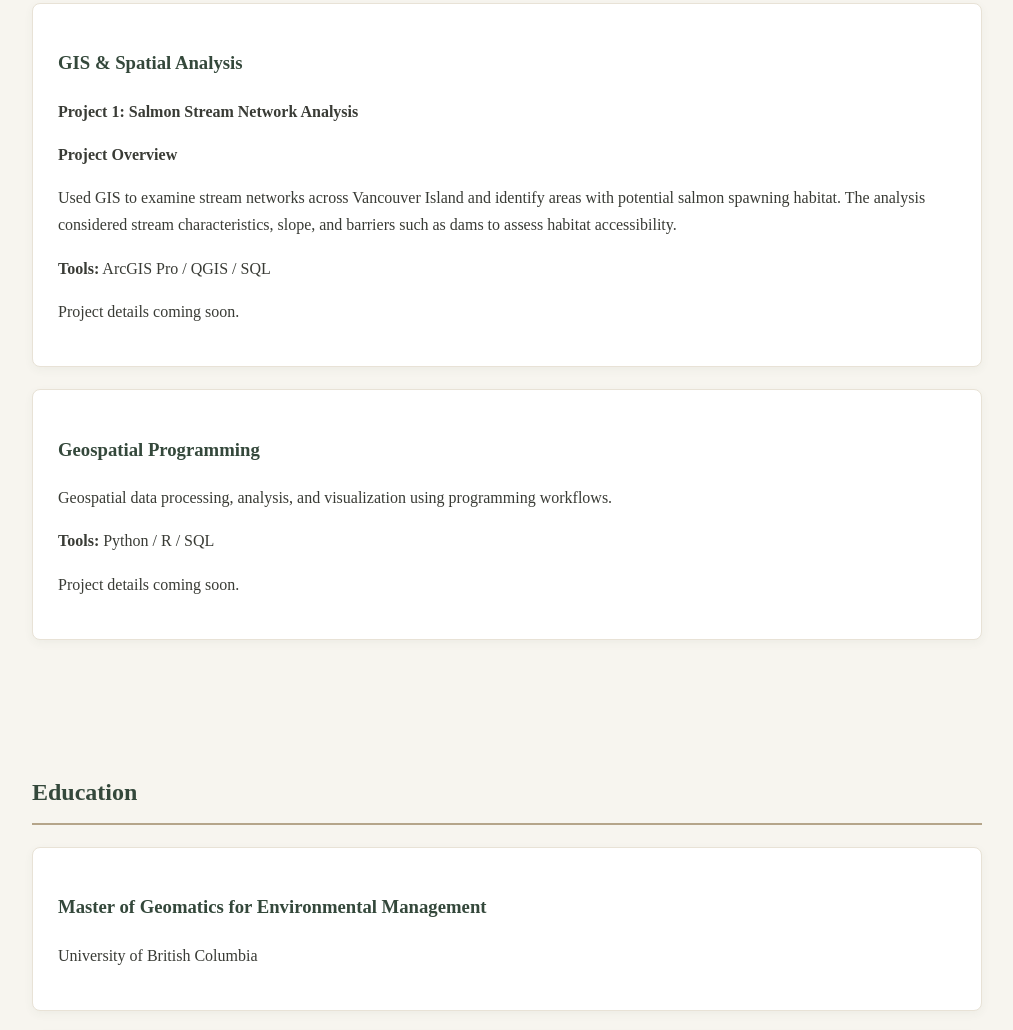
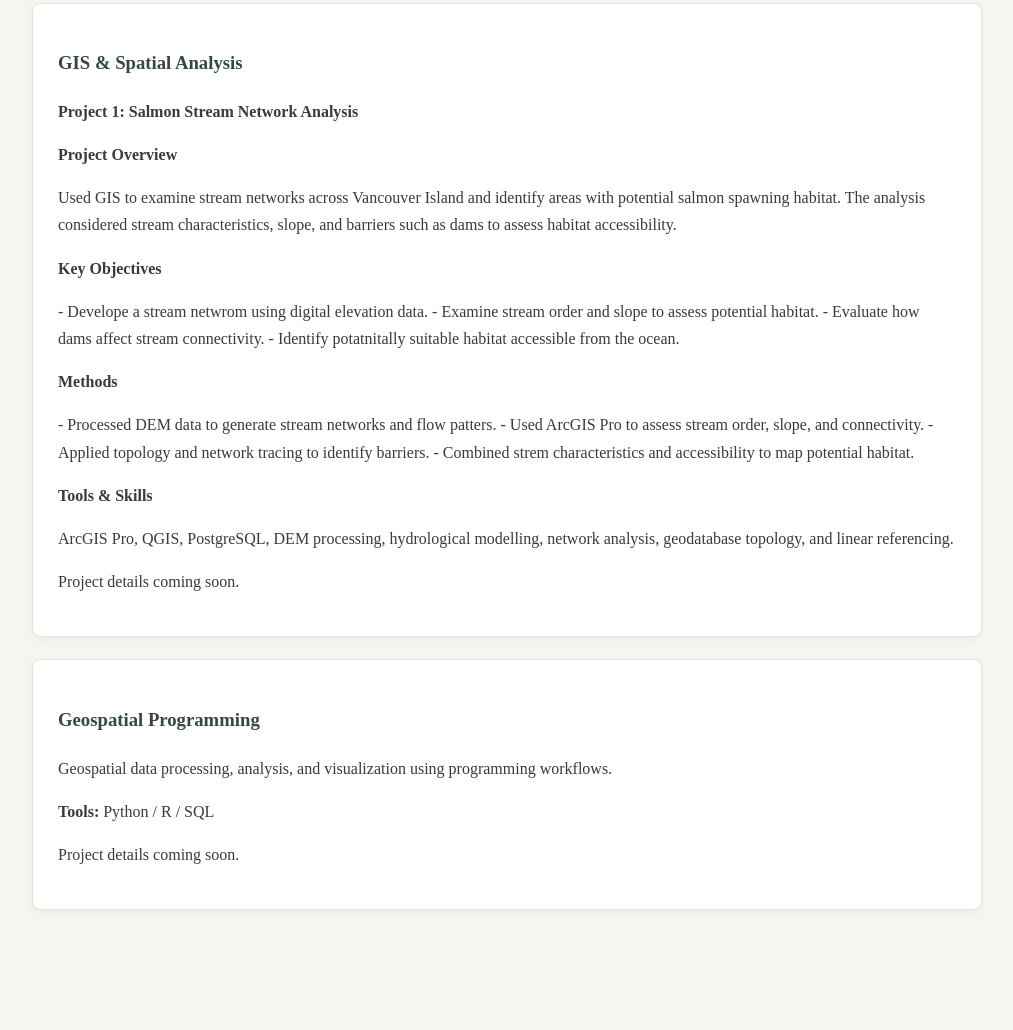
Before and after one commit to gracelush3/gracelush3.github.io, a plain HTML site: page index.html in a window 1280 px wide. Shown: the part 1710-2740 px from the top of the page, without its empty margins (133-1146 px from the left). Drawn offline with Linux system fonts and the light colour scheme.

Commit message:
Enhance project overview with objectives and methods
Added project objectives, methods, and tools to the project overview.

```diff
--- a/index.html
+++ b/index.html
@@ -215,7 +215,7 @@
 
             <p><strong>Project 1: Salmon Stream Network Analysis</strong></p>
 
-            <p><strong>Project Overview </strong></p>
+            <p><strong>Project Overview</strong></p>
 
             <p>
                 Used GIS to examine stream networks across
@@ -226,7 +226,31 @@
                 habitat accessibility.
             </p>
 
-            <p><strong>Tools:</strong> ArcGIS Pro / QGIS / SQL</p>
+            <p><strong>Key Objectives</strong></p>
+
+            <p>
+                - Develope a stream netwrom using digital elevation data.
+                - Examine stream order and slope to assess potential habitat.
+                - Evaluate how dams affect stream connectivity.
+                - Identify potatnitally suitable habitat accessible from the ocean.
+            </p>
+
+            <p><strong>Methods</strong></p>
+
+            <p>
+                - Processed DEM data to generate stream networks and flow patters.
+                - Used ArcGIS Pro to assess stream order, slope, and connectivity.
+                - Applied topology and network tracing to identify barriers.
+                - Combined  strem characteristics and accessibility to map potential habitat.
+            </p>
+
+            <p><strong>Tools & Skills</strong></p>
+
+            <p>
+                ArcGIS Pro, QGIS, PostgreSQL, DEM processing,
+                hydrological modelling, network analysis,
+                geodatabase topology, and linear referencing.
+            </p>
 
             <p>Project details coming soon.</p>
 
```
